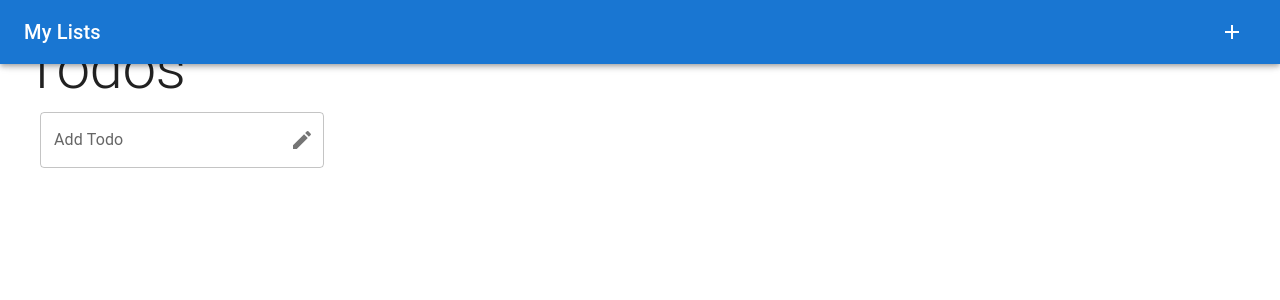
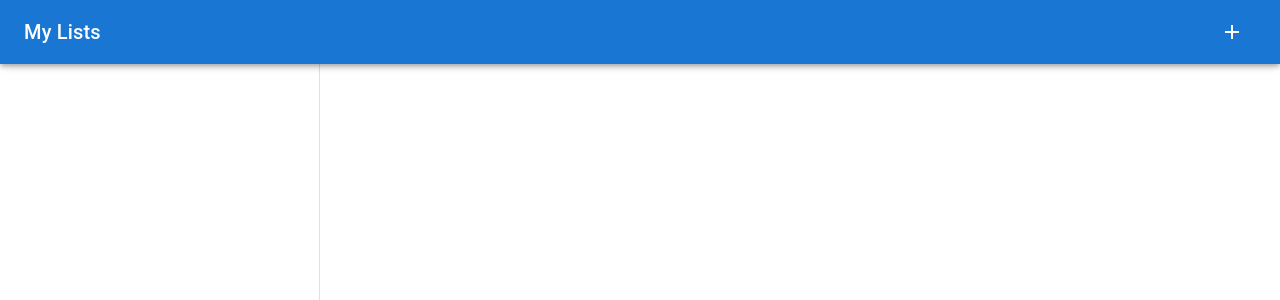
Before and after one commit to huzaifaghazali/todos, a React (Vite) app: page / in a window 1280 px wide. Shown: the top 300 px of the page. Built offline with nearby package versions, Linux system fonts and the light colour scheme.

Commit message:
Updated code

```diff
--- a/src/App.jsx
+++ b/src/App.jsx
@@ -1,6 +1,6 @@
 import { CssBaseline, Box } from '@mui/material';
 
-import TodoList from './components/TodoList';
+import AllTodoLists from './components/AllTodoLists';
 import AppHeader from './components/AppHeader';
 
 import { AppState } from './context/AppState';
@@ -12,7 +12,7 @@ function App() {
         <Box sx={{ display: 'flex' }}>
           <CssBaseline />
           <AppHeader />
-          <TodoList />
+          <AllTodoLists />
         </Box>
       </AppState>
     </>
--- /dev/null
+++ b/src/components/AllTodoLists.jsx
@@ -0,0 +1,58 @@
+import { useEffect } from 'react';
+import * as Icons from '@mui/icons-material';
+import {
+  Drawer,
+  List,
+  ListItem,
+  ListItemButton,
+  ListItemText,
+  Toolbar,
+} from '@mui/material';
+
+import { useTodoLists } from '../hooks/useTodoLists.js';
+import { useAppState } from '../context/AppState.jsx';
+
+export default function AllTodoLists() {
+  const { data } = useTodoLists(); // add loading
+  const { currentList, setCurrentList } = useAppState();
+
+  useEffect(() => {}, []);
+
+  return (
+    <Drawer
+      sx={{
+        width: 0.25,
+        minWidth: 200,
+        flexShrink: 0,
+        '& .MuiDrawer-paper': {
+          width: 0.25,
+          minWidth: 200,
+          boxSizing: 'border-box',
+        },
+      }}
+      variant='permanent'
+      anchor='left'
+    >
+      {/*Empty Toolbar for spacing*/}
+      <Toolbar />
+      <List>
+        {data.map(({ name, id, icon }) => {
+          const Icon = Icons[icon];
+          return (
+            <ListItem key={id} disablePadding>
+              <ListItemButton
+                onClick={() => {
+                  setCurrentList(id);
+                }}
+                selected={currentList === id}
+              >
+                {Icon ? <Icon /> : <Icons.List />}
+                <ListItemText sx={{ ml: 0.5 }} primary={name} />
+              </ListItemButton>
+            </ListItem>
+          );
+        })}
+      </List>
+    </Drawer>
+  );
+}
--- a/src/components/TodoList.jsx
+++ /dev/null
@@ -1,72 +0,0 @@
-import { useState, useEffect } from 'react';
-import List from '@mui/material/List';
-import TodoItem from './TodoItem';
-import TodoForm from './TodoForm';
-import { Box, Typography } from '@mui/material';
-
-const getInitialData = () => {
-  const data = JSON.parse(localStorage.getItem('todos'));
-  if (!data) return [];
-  return data;
-};
-
-export default function TodoList() {
-  const [todos, setTodos] = useState(getInitialData);
-
-  useEffect(() => {
-    localStorage.setItem('todos', JSON.stringify(todos));
-  }, [todos]);
-
-  const removeTodo = (id) => {
-    setTodos((prevTodos) => {
-      return prevTodos.filter((todo) => todo.id !== id);
-    });
-  };
-
-  const toggleTodo = (id) => {
-    setTodos((prevTodos) => {
-      return prevTodos.map((todo) => {
-        if (todo.id === id) {
-          return { ...todo, completed: !todo.completed };
-        }
-        return todo;
-      });
-    });
-  };
-
-  const addTodo = (text) => {
-    setTodos((prevTodos) => {
-      return [
-        ...prevTodos,
-        { text: text, id: crypto.randomUUID(), completed: false },
-      ];
-    });
-  };
-
-  return (
-    <Box
-      sx={{
-        display: 'flex',
-        justifyContent: 'center',
-        flexDirection: 'column',
-        alignItems: 'center',
-        m: 3
-      }}
-    >
-      <List sx={{ width: '100%', maxWidth: 360, bgcolor: 'background.paper' }}>
-        <Typography variant='h2' component='h1' sx={{ flexGrow: 1 }}>
-          Todos
-        </Typography>
-        {todos.map((todo) => (
-          <TodoItem
-            todo={todo}
-            key={todo.id}
-            removeTodo={removeTodo}
-            toggleTodo={toggleTodo}
-          />
-        ))}
-        <TodoForm addTodo={addTodo} />
-      </List>
-    </Box>
-  );
-}
```
